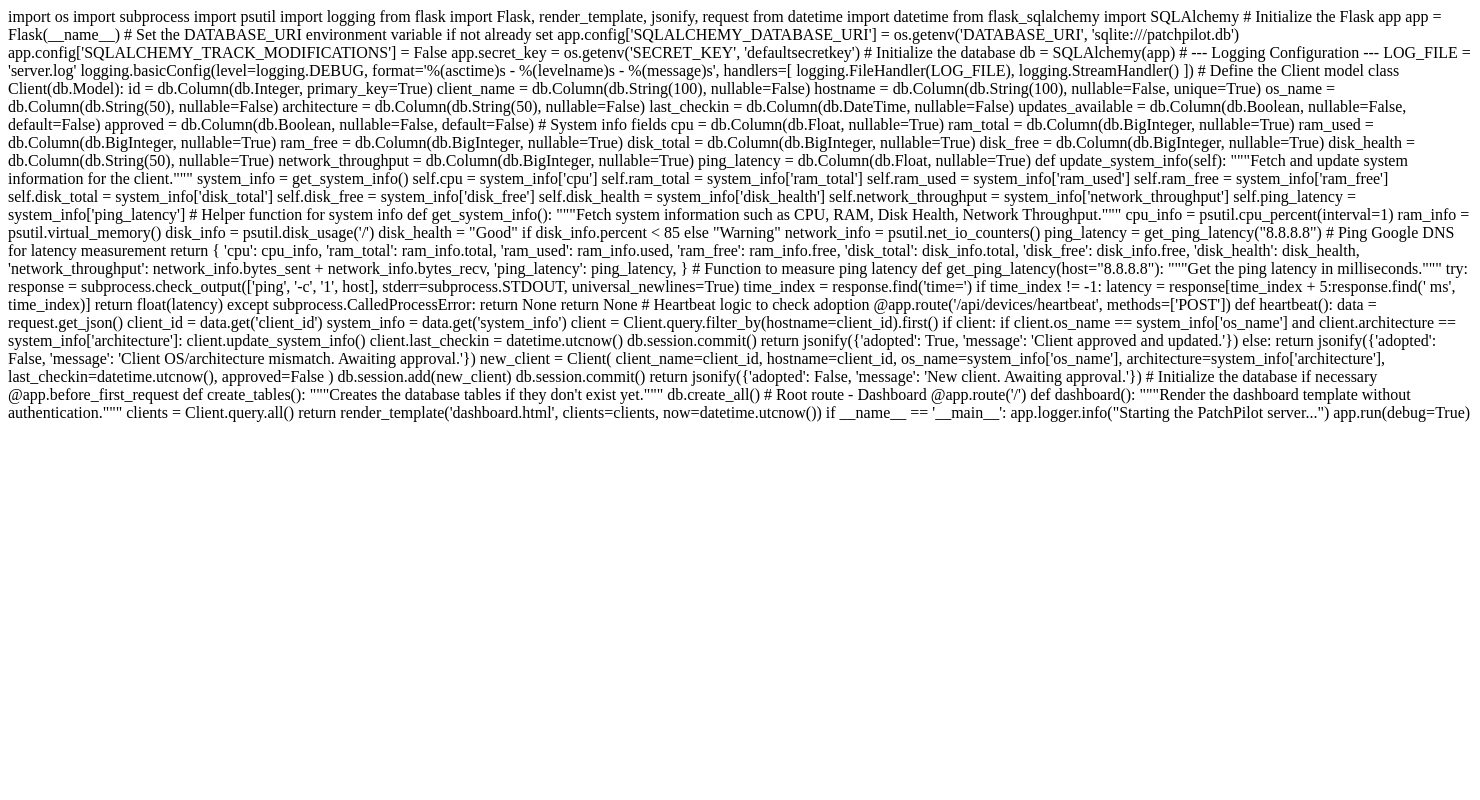
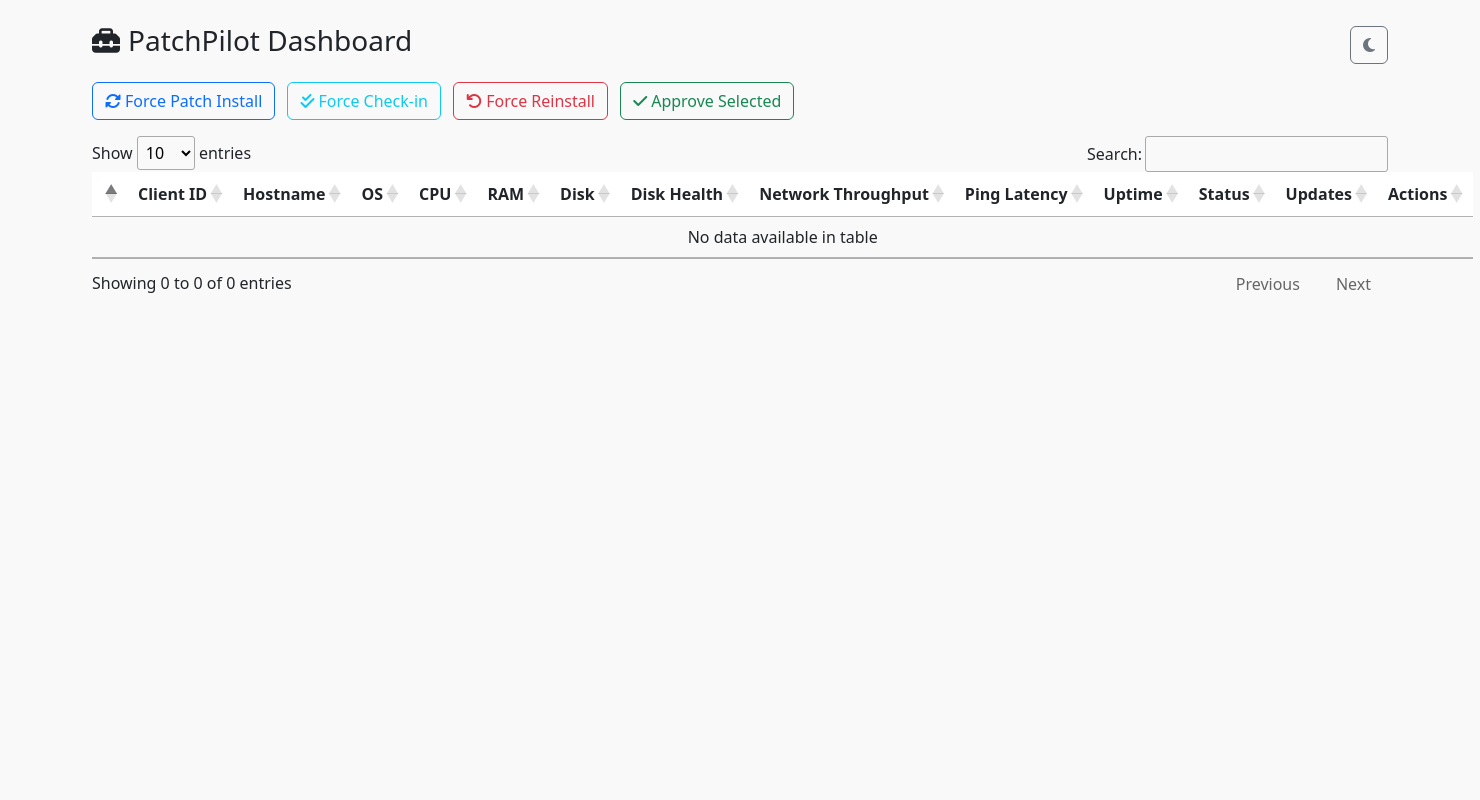
Before and after one commit to gitarman94/PatchPilot, a Flask app: page / in a window 1480 px wide. Run offline with Flask 3, Linux system fonts and the light colour scheme; some libraries are stand-ins or nearby versions.

Commit message:
Update dashboard.html

```diff
--- a/templates/dashboard.html
+++ b/templates/dashboard.html
@@ -1,141 +1,240 @@
-import os
-import subprocess
-import psutil
-import logging
-from flask import Flask, render_template, jsonify, request
-from datetime import datetime
-from flask_sqlalchemy import SQLAlchemy
+<!DOCTYPE html>
+<html lang="en">
+<head>
+<meta charset="UTF-8">
+<title>PatchPilot Dashboard</title>
 
-# Initialize the Flask app
-app = Flask(__name__)
+<!-- Bootstrap 5 -->
+<link rel="stylesheet"
+href="https://cdn.jsdelivr.net/npm/bootstrap@5.3.0/dist/css/bootstrap.min.css"
+crossorigin="anonymous">
 
-# Set the DATABASE_URI environment variable if not already set
-app.config['SQLALCHEMY_DATABASE_URI'] = os.getenv('DATABASE_URI', 'sqlite:///patchpilot.db')
-app.config['SQLALCHEMY_TRACK_MODIFICATIONS'] = False
-app.secret_key = os.getenv('SECRET_KEY', 'defaultsecretkey')
+<!-- DataTables -->
+<link rel="stylesheet"
+href="https://cdn.datatables.net/1.13.6/css/jquery.dataTables.min.css"/>
+<link rel="stylesheet"
+href="https://cdn.datatables.net/buttons/2.4.1/css/buttons.dataTables.min.css"/>
+<link rel="stylesheet"
+href="https://cdn.datatables.net/responsive/2.5.0/css/responsive.dataTables.min.css"/>
 
-# Initialize the database
-db = SQLAlchemy(app)
+<!-- Font Awesome -->
+<link rel="stylesheet"
+href="https://cdnjs.cloudflare.com/ajax/libs/font-awesome/6.5.0/css/all.min.css"
+crossorigin="anonymous"/>
 
-# --- Logging Configuration ---
-LOG_FILE = 'server.log'
-logging.basicConfig(level=logging.DEBUG, format='%(asctime)s - %(levelname)s - %(message)s', handlers=[
-    logging.FileHandler(LOG_FILE),
-    logging.StreamHandler()
-])
+<style>
+:root {
+    --bg-light: #f9f9f9;
+    --bg-dark:  #121212;
+    --text-light: #212529;
+    --text-dark: #e5e5e5;
+    --primary: #0d6efd;
+    --primary-dark: #1e90ff;
+}
+body { background: var(--bg-light); color: var(--text-light); transition: background .3s, color .3s; }
+body.dark-mode { background: var(--bg-dark); color: var(--text-dark); }
+.status-online { color:#28a745; font-weight:bold; }
+.status-offline { color:#dc3545; font-weight:bold; }
+.status-updates { color:#ffc107; font-weight:bold; }
+.toast-container { position:fixed; top:1rem; right:1rem; z-index:1055; }
+.modal-body { min-height:200px; }
+table.dataTable tbody td.select-checkbox { cursor: pointer; }
+table.dataTable tbody td.select-checkbox:before { content: "\f096"; font-family: FontAwesome; margin-right: 5px; }
+table.dataTable tbody tr.selected td.select-checkbox:before { content: "\f046"; }
+</style>
+</head>
+<body>
+<div class="container py-4">
 
-# Define the Client model
-class Client(db.Model):
-    id = db.Column(db.Integer, primary_key=True)
-    client_name = db.Column(db.String(100), nullable=False)
-    hostname = db.Column(db.String(100), nullable=False, unique=True)
-    os_name = db.Column(db.String(50), nullable=False)
-    architecture = db.Column(db.String(50), nullable=False)
-    last_checkin = db.Column(db.DateTime, nullable=False)
-    updates_available = db.Column(db.Boolean, nullable=False, default=False)
-    approved = db.Column(db.Boolean, nullable=False, default=False)
-    # System info fields
-    cpu = db.Column(db.Float, nullable=True)
-    ram_total = db.Column(db.BigInteger, nullable=True)
-    ram_used = db.Column(db.BigInteger, nullable=True)
-    ram_free = db.Column(db.BigInteger, nullable=True)
-    disk_total = db.Column(db.BigInteger, nullable=True)
-    disk_free = db.Column(db.BigInteger, nullable=True)
-    disk_health = db.Column(db.String(50), nullable=True)
-    network_throughput = db.Column(db.BigInteger, nullable=True)
-    ping_latency = db.Column(db.Float, nullable=True)
+<div class="d-flex justify-content-between align-items-center mb-3">
+    <h1 class="h3"><i class="fa-solid fa-toolbox me-2"></i>PatchPilot Dashboard</h1>
+    <button id="darkModeToggle" class="btn btn-outline-secondary">
+        <i class="fa-solid fa-moon"></i>
+    </button>
+</div>
 
-    def update_system_info(self):
-        """Fetch and update system information for the client."""
-        system_info = get_system_info()
-        self.cpu = system_info['cpu']
-        self.ram_total = system_info['ram_total']
-        self.ram_used = system_info['ram_used']
-        self.ram_free = system_info['ram_free']
-        self.disk_total = system_info['disk_total']
-        self.disk_free = system_info['disk_free']
-        self.disk_health = system_info['disk_health']
-        self.network_throughput = system_info['network_throughput']
-        self.ping_latency = system_info['ping_latency']
+<!-- Bulk action buttons -->
+<div class="mb-3">
+    <button id="bulkForcePatch" class="btn btn-outline-primary me-2">
+        <i class="fa-solid fa-rotate me-1"></i>Force Patch Install
+    </button>
+    <button id="bulkForceCheckin" class="btn btn-outline-info me-2">
+        <i class="fa-solid fa-check-double me-1"></i>Force Check-in
+    </button>
+    <button id="bulkForceReinstall" class="btn btn-outline-danger me-2">
+        <i class="fa-solid fa-arrow-rotate-left me-1"></i>Force Reinstall
+    </button>
+    <button id="bulkApprove" class="btn btn-outline-success">
+        <i class="fa-solid fa-check me-1"></i>Approve Selected
+    </button>
+</div>
 
-# Helper function for system info
-def get_system_info():
-    """Fetch system information such as CPU, RAM, Disk Health, Network Throughput."""
-    cpu_info = psutil.cpu_percent(interval=1)
-    ram_info = psutil.virtual_memory()
-    disk_info = psutil.disk_usage('/')
-    disk_health = "Good" if disk_info.percent < 85 else "Warning"
-    network_info = psutil.net_io_counters()
-    ping_latency = get_ping_latency("8.8.8.8")  # Ping Google DNS for latency measurement
+<!-- DataTable -->
+<table id="clientsTable" class="display nowrap table table-striped table-hover" style="width:100%">
+    <thead>
+        <tr>
+            <th></th> <!-- Checkbox column -->
+            <th>Client ID</th>
+            <th>Hostname</th>
+            <th>OS</th>
+            <th>CPU</th>
+            <th>RAM</th>
+            <th>Disk</th>
+            <th>Disk Health</th>
+            <th>Network Throughput</th>
+            <th>Ping Latency</th>
+            <th>Uptime</th>
+            <th>Status</th>
+            <th>Updates</th>
+            <th>Actions</th>
+        </tr>
+    </thead>
+    <tbody>
+        {% for client in clients %}
+        <tr data-client-id="{{ client.id }}">
+            <td class="select-checkbox"></td>
+            <td><a href="#" class="client-link text-primary">{{ client.id }}</a></td>
+            <td>{{ client.client_name or '—' }}</td>
+            <td>{{ client.os_name or '—' }}</td>
+            <td>{{ client.cpu or '—' }}</td>
+            <td>{{ client.ram or '—' }}</td>
+            <td>{{ client.disk_total or '—' }}/{{ client.disk_free or '—' }}</td>
+            <td>{{ client.disk_health or '—' }}</td>
+            <td>{{ client.network_throughput or '—' }}</td>
+            <td>{{ client.ping_latency or '—' }}</td>
+            <td>{{ client.uptime or '—' }}</td>
+            <td>
+                {% if client.last_checkin and (now - client.last_checkin).total_seconds() < 600 %}
+                    <span class="status-online">🟢 Online</span>
+                {% else %}
+                    <span class="status-offline">🔴 Offline</span>
+                {% endif %}
+            </td>
+            <td>
+                {% if client.updates_available %}
+                    <span class="status-updates">⚠️ Yes</span>
+                {% else %}
+                    <span class="status-updates">✅ No</span>
+                {% endif %}
+            </td>
+            <td class="text-nowrap">
+                {% if not client.approved %}
+                    <button class="btn btn-sm btn-outline-success approve-btn" title="Approve">
+                        <i class="fa-solid fa-check"></i>
+                    </button>
+                {% endif %}
+                <button class="btn btn-sm btn-outline-warning force-btn" title="Force update">
+                    <i class="fa-solid fa-rotate"></i>
+                </button>
+                <button class="btn btn-sm btn-outline-info checkin-btn" title="Allow check‑in">
+                    <i class="fa-solid fa-check-double"></i>
+                </button>
+            </td>
+        </tr>
+        {% endfor %}
+    </tbody>
+</table>
 
-    return {
-        'cpu': cpu_info,
-        'ram_total': ram_info.total,
-        'ram_used': ram_info.used,
-        'ram_free': ram_info.free,
-        'disk_total': disk_info.total,
-        'disk_free': disk_info.free,
-        'disk_health': disk_health,
-        'network_throughput': network_info.bytes_sent + network_info.bytes_recv,
-        'ping_latency': ping_latency,
+<!-- Toast container -->
+<div class="toast-container"></div>
+
+<!-- Detail modal -->
+<div class="modal fade" id="clientDetailModal" tabindex="-1" aria-hidden="true">
+    <div class="modal-dialog modal-lg">
+        <div class="modal-content">
+            <div class="modal-header">
+                <h5 class="modal-title">Client Details</h5>
+                <button type="button" class="btn-close" data-bs-dismiss="modal"></button>
+            </div>
+            <div class="modal-body" id="clientDetailBody">
+                <div class="text-center py-5"><div class="spinner-border" role="status"></div></div>
+            </div>
+        </div>
+    </div>
+</div>
+
+</div>
+
+<script src="https://code.jquery.com/jquery-3.7.0.min.js" crossorigin="anonymous"></script>
+<script src="https://cdn.jsdelivr.net/npm/bootstrap@5.3.0/dist/js/bootstrap.bundle.min.js"
+crossorigin="anonymous"></script>
+<script src="https://cdn.datatables.net/1.13.6/js/jquery.dataTables.min.js"></script>
+<script src="https://cdn.datatables.net/buttons/2.4.1/js/dataTables.buttons.min.js"></script>
+<script src="https://cdn.datatables.net/buttons/2.4.1/js/buttons.html5.min.js"></script>
+<script src="https://cdn.datatables.net/buttons/2.4.1/js/buttons.print.min.js"></script>
+<script src="https://cdn.datatables.net/responsive/2.5.0/js/dataTables.responsive.min.js"></script>
+
+<script>
+/* Dark mode */
+if (localStorage.getItem('darkMode') === 'enabled') document.body.classList.add('dark-mode');
+document.getElementById('darkModeToggle').addEventListener('click', () => {
+    document.body.classList.toggle('dark-mode');
+    localStorage.setItem('darkMode',
+        document.body.classList.contains('dark-mode') ? 'enabled' : 'disabled');
+});
+
+/* Toast helper */
+function showToast(message, type='success') {
+    const toast = $(`
+        <div class="toast align-items-center text-bg-${type} border-0 mb-2" role="alert">
+            <div class="d-flex">
+                <div class="toast-body">${message}</div>
+                <button type="button" class="btn-close btn-close-white me-2 m-auto" data-bs-dismiss="toast" aria-label="Close"></button>
+            </div>
+        </div>`);
+    $('.toast-container').append(toast);
+    new bootstrap.Toast(toast[0]).show();
+}
+
+/* DataTable setup */
+$(document).ready(function () {
+    const table = $('#clientsTable').DataTable({
+        responsive: true,
+        select: { style: 'multi' },
+        columnDefs: [
+            { orderable: false, targets: 0 }, // Disable sorting on checkbox column
+        ],
+    });
+
+    // Handle actions for selected clients
+    $('#bulkForcePatch').click(() => bulkAction('force-patch'));
+    $('#bulkForceCheckin').click(() => bulkAction('force-checkin'));
+    $('#bulkForceReinstall').click(() => bulkAction('force-reinstall'));
+    $('#bulkApprove').click(() => bulkAction('approve-selected'));
+
+    function bulkAction(action) {
+        const selectedIds = table.rows({ selected: true }).data().map(row => row[0]);
+        if (selectedIds.length > 0) {
+            $.post(`/admin/${action}`, { clientIds: selectedIds }, function(response) {
+                showToast(`${action.replace('-', ' ')} successful.`, 'success');
+                table.ajax.reload(); // Refresh table data after action
+            });
+        }
     }
 
-# Function to measure ping latency
-def get_ping_latency(host="8.8.8.8"):
-    """Get the ping latency in milliseconds."""
-    try:
-        response = subprocess.check_output(['ping', '-c', '1', host], stderr=subprocess.STDOUT, universal_newlines=True)
-        time_index = response.find('time=')
-        if time_index != -1:
-            latency = response[time_index + 5:response.find(' ms', time_index)]
-            return float(latency)
-    except subprocess.CalledProcessError:
-        return None
-    return None
+    // Periodic refresh of client status every 30 seconds
+    setInterval(function() {
+        $.get('/api/clients/status', function(data) {
+            // Update client status in table rows
+            data.clients.forEach(client => {
+                let row = $(`tr[data-client-id=${client.id}]`);
+                row.find('.status-online').toggleClass('d-none', !client.online);
+                row.find('.status-offline').toggleClass('d-none', client.online);
+            });
+        });
+    }, 30000); // 30 seconds
 
-# Heartbeat logic to check adoption
-@app.route('/api/devices/heartbeat', methods=['POST'])
-def heartbeat():
-    data = request.get_json()
-    client_id = data.get('client_id')
-    system_info = data.get('system_info')
-    client = Client.query.filter_by(hostname=client_id).first()
+    // Client detail modal
+    $('.client-link').click(function (event) {
+        event.preventDefault();
+        const clientId = $(this).closest('tr').data('client-id');
+        $.get(`/api/clients/${clientId}`, function (data) {
+            $('#clientDetailBody').html(data.html);
+            new bootstrap.Modal($('#clientDetailModal')).show();
+        });
+    });
+});
+</script>
 
-    if client:
-        if client.os_name == system_info['os_name'] and client.architecture == system_info['architecture']:
-            client.update_system_info()
-            client.last_checkin = datetime.utcnow()
-            db.session.commit()
-            return jsonify({'adopted': True, 'message': 'Client approved and updated.'})
-        else:
-            return jsonify({'adopted': False, 'message': 'Client OS/architecture mismatch. Awaiting approval.'})
-
-    new_client = Client(
-        client_name=client_id,
-        hostname=client_id,
-        os_name=system_info['os_name'],
-        architecture=system_info['architecture'],
-        last_checkin=datetime.utcnow(),
-        approved=False
-    )
-    db.session.add(new_client)
-    db.session.commit()
-
-    return jsonify({'adopted': False, 'message': 'New client. Awaiting approval.'})
-
-# Initialize the database if necessary
-@app.before_first_request
-def create_tables():
-    """Creates the database tables if they don't exist yet."""
-    db.create_all()
-
-# Root route - Dashboard
-@app.route('/')
-def dashboard():
-    """Render the dashboard template without authentication."""
-    clients = Client.query.all()
-    return render_template('dashboard.html', clients=clients, now=datetime.utcnow())
-
-if __name__ == '__main__':
-    app.logger.info("Starting the PatchPilot server...")
-    app.run(debug=True)
+</body>
+</html>
```
